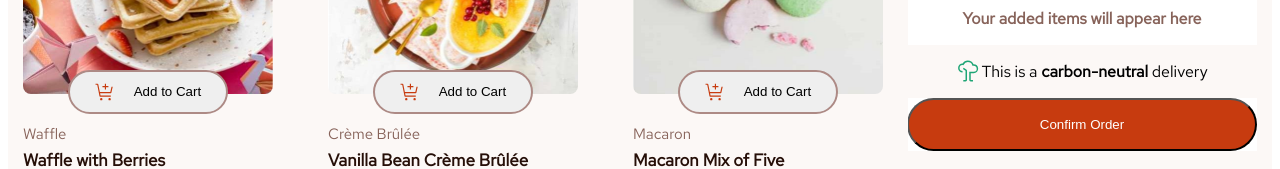
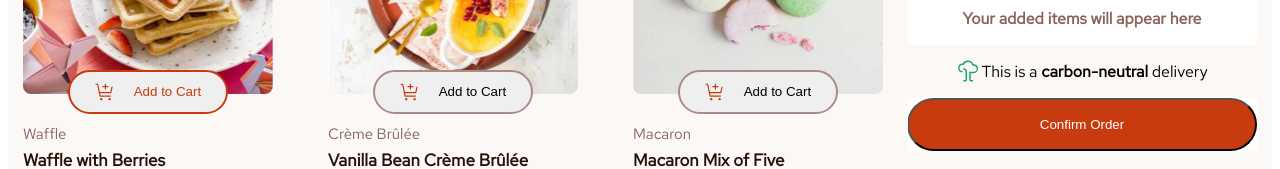
Before and after one commit to Ropenfold/frontend-mentor-product-list-with-cart, a Next.js app: page / in a window 1280 px wide. In both pictures the pointer is over the button 148 px from the left and 331 px from the top of the page. Shown: the part 240-409 px from the top of the page. Built offline with nearby package versions, Linux system fonts and the light colour scheme.

Commit message:
add button hover

```diff
--- a/app/components/button/button.module.css
+++ b/app/components/button/button.module.css
@@ -9,6 +9,16 @@
     position:absolute;
     bottom: 67px;
     border: 2px solid #AD8A85;
+    cursor: pointer;
+    transition: border-color 0.3s ease;
+}
+
+.addToCartButtonContainer:hover {
+    border: 2px solid #C73B0F;
+}
+
+.buttonText:hover {
+    color: #C73B0F;
 }
 
 /* Tablet Layout */
```
